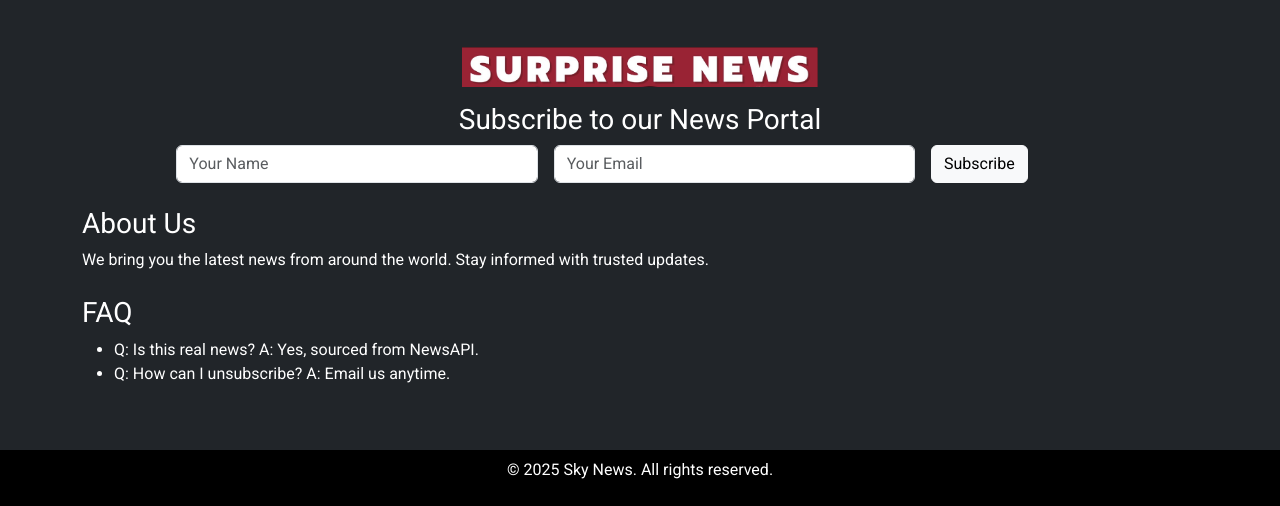
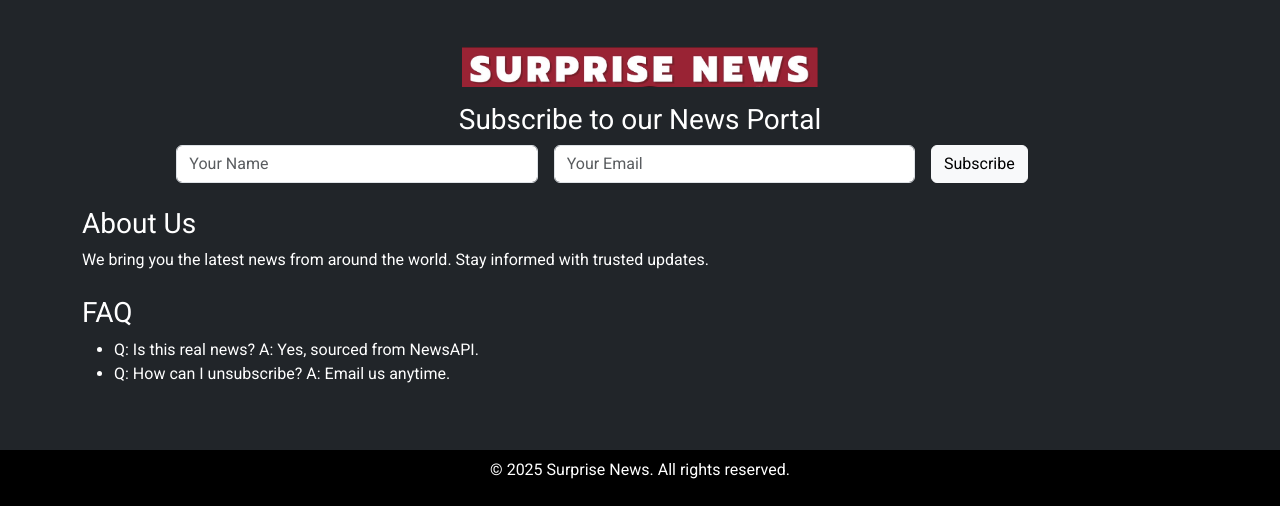
Before and after one commit to MANNATMITTAL/News_Portal, a Flask app: page / in a window 1280 px wide. Shown: the part 509-1015 px from the top of the page. Run offline with Flask 3, Linux system fonts and the light colour scheme; data that the repository does not hold is empty.

Commit message:
Update index.html

```diff
--- a/templates/index.html
+++ b/templates/index.html
@@ -176,7 +176,7 @@
 
   <!-- Footer -->
   <footer class="bg-black text-white text-center p-2">
-    <p>&copy; 2025 Sky News. All rights reserved.</p>
+    <p>&copy; 2025 Surprise News. All rights reserved.</p>
   </footer>
 
   <script src="https://cdn.jsdelivr.net/npm/bootstrap@5.3.0/dist/js/bootstrap.bundle.min.js"></script>
```
